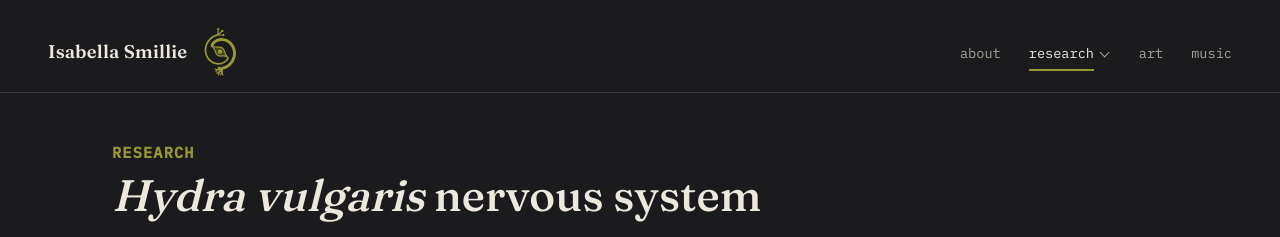
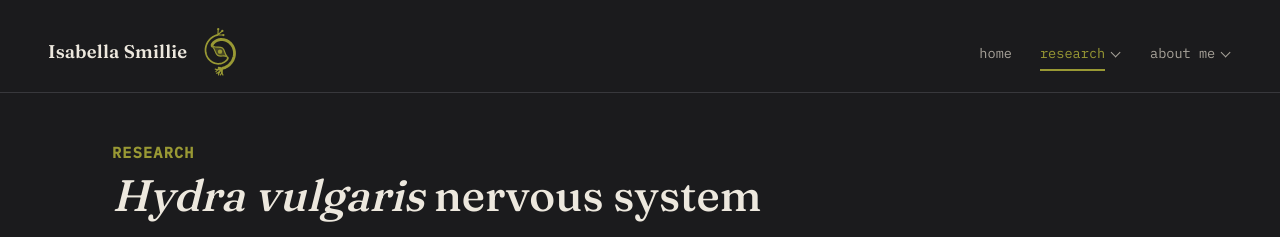
Before and after one commit to isabellasmillie/isabellasmillie.github.io, a Jekyll site: the page built from research/index.md, in a window 1280 px wide. Shown: the top 237 px of the page. Built offline with Jekyll 4.4.1, drawn with Linux system fonts in a browser that asks for light colours.

Commit message:
Update home and about navigation
Co-authored-by: Copilot <223556219+Copilot@users.noreply.github.com>

```diff
--- a/_config.yml
+++ b/_config.yml
@@ -11,14 +11,12 @@ permalink: /blog/:year/:month/:day/:title/
 
 # Nav bar order + labels. Edit this list to add/remove/reorder sections.
 nav:
-  - title: About
+  - title: Home
     url: /
   - title: Research
     url: /research/
-  - title: Art
-    url: /art/
-  - title: Music
-    url: /music/
+  - title: About Me
+    url: /about/
 
 collections:
   posts:
--- a/_includes/nav.html
+++ b/_includes/nav.html
@@ -9,12 +9,22 @@
         {% assign is_active = false %}
         {% if page.url == item.url %}{% assign is_active = true %}{% endif %}
         {% assign slug = item.url | remove: "/" | default: "about" %}
-        <li class="tab tab--{{ slug }}{% if is_active %} tab--active{% endif %}{% if item.title == 'Research' %} tab--research-menu{% endif %}">
+        {% if item.title == "Home" %}{% assign slug = "home" %}{% endif %}
+        <li class="tab tab--{{ slug }}{% if is_active %} tab--active{% endif %}{% if item.title == 'Research' %} tab--research-menu{% elsif item.title == 'About Me' %} tab--about-menu{% endif %}">
           <a href="{{ item.url | relative_url }}">{{ item.title }}</a>
+          {% if item.title == "Research" or item.title == "About Me" %}
+            {% assign menu_slug = slug %}
             {% if item.title == "Research" %}
-            <button class="research-menu__toggle" type="button" aria-label="Toggle research project menu" aria-expanded="false" aria-controls="research-project-menu">
-              <span class="research-menu__chevron" aria-hidden="true"></span>
+              {% assign menu_label = "research project" %}
+              {% assign menu_id = "research-project-menu" %}
+            {% else %}
+              {% assign menu_label = "about me" %}
+              {% assign menu_id = "about-menu" %}
+            {% endif %}
+            <button class="{{ menu_slug }}-menu__toggle" type="button" aria-label="Toggle {{ menu_label }} menu" aria-expanded="false" aria-controls="{{ menu_id }}">
+              <span class="{{ menu_slug }}-menu__chevron" aria-hidden="true"></span>
             </button>
+            {% if item.title == "Research" %}
             <ul class="research-menu__list" id="research-project-menu" aria-label="Research projects">
               <li><a href="https://isabellasmillie.github.io/VirtualHydra/"><span>virtual <em>hydra</em></span></a></li>
               <li><a href="{{ '/research/hydra-learning/' | relative_url }}"><span><em>hydra</em> learning</span></a></li>
@@ -23,6 +33,12 @@
               <li><a href="{{ '/research/think-no-think/' | relative_url }}">think/no think</a></li>
               <li><a href="{{ '/research/miscellaneous-undergraduate-presentations/' | relative_url }}">miscellaneous</a></li>
             </ul>
+            {% else %}
+            <ul class="about-menu__list" id="{{ menu_id }}" aria-label="About me pages">
+              <li class="about-menu__item--art"><a href="{{ '/art/' | relative_url }}">art</a></li>
+              <li class="about-menu__item--music"><a href="{{ '/music/' | relative_url }}">music</a></li>
+            </ul>
+            {% endif %}
           {% endif %}
         </li>
       {% endfor %}
--- a/_layouts/default.html
+++ b/_layouts/default.html
@@ -9,7 +9,7 @@
   <link rel="preconnect" href="https://fonts.googleapis.com">
   <link rel="preconnect" href="https://fonts.gstatic.com" crossorigin>
   <link href="https://fonts.googleapis.com/css2?family=Fraunces:opsz,wght@9..144,400;9..144,500;9..144,600&family=Work+Sans:wght@400;500;600&family=IBM+Plex+Mono:wght@400;500&family=Press+Start+2P&display=swap" rel="stylesheet">
-  <link rel="stylesheet" href="{{ '/assets/css/style.css' | relative_url }}?v=51">
+  <link rel="stylesheet" href="{{ '/assets/css/style.css' | relative_url }}?v=54">
 </head>
 <body{% if page.url contains '/research/' %} class="site-section--research"{% endif %}>
   {% include nav.html %}
--- a/assets/css/style.css
+++ b/assets/css/style.css
@@ -15,7 +15,8 @@
   --text: #ede8de;
   --text-dim: #a8a39a;
 
-  --accent-about:    #c9c3b6; /* neutral parchment tab for the home/about entry */
+  --accent-home:     #c9c3b6;
+  --accent-about:    #88ccee;
   --accent-research: #999934;
   --accent-art:      #aa4599;
   --accent-music:    #5b72c6;
@@ -97,20 +98,23 @@ button:focus-visible {
   transition: color 0.15s ease, border-color 0.15s ease;
 }
 
-.tab--research > a:hover, .tab--research.tab--active > a { color: var(--text); border-color: var(--accent-research); }
+.tab--research > a:hover, .tab--research.tab--active > a { color: var(--accent-research); border-color: var(--accent-research); }
 .tab--art > a:hover, .tab--art.tab--active > a           { color: var(--text); border-color: var(--accent-art); }
 .tab--music > a:hover, .tab--music.tab--active > a       { color: var(--text); border-color: var(--accent-music); }
 .tab--blog > a:hover, .tab--blog.tab--active > a         { color: var(--text); border-color: var(--accent-blog); }
-.tab--about > a:hover, .tab--about.tab--active > a       { color: var(--text); border-color: var(--accent-about); }
+.tab--home > a:hover, .tab--home.tab--active > a         { color: var(--accent-home); border-color: var(--accent-home); }
+.tab--about > a:hover, .tab--about.tab--active > a       { color: var(--accent-about); border-color: var(--accent-about); }
 
-.site-nav .tab--research-menu {
+.site-nav .tab--research-menu,
+.site-nav .tab--about-menu {
   position: relative;
   display: flex;
   align-items: baseline;
   gap: 0.3rem;
 }
 
-.research-menu__toggle {
+.research-menu__toggle,
+.about-menu__toggle {
   display: inline-grid;
   place-items: center;
   padding: 0.2rem 0.15rem 0.35rem;
@@ -120,7 +124,8 @@ button:focus-visible {
   cursor: pointer;
 }
 
-.research-menu__chevron {
+.research-menu__chevron,
+.about-menu__chevron {
   width: 0.45rem;
   height: 0.45rem;
   border-right: 1.5px solid currentColor;
@@ -129,11 +134,13 @@ button:focus-visible {
   transition: transform 0.18s ease;
 }
 
-.research-menu--open .research-menu__chevron {
+.research-menu--open .research-menu__chevron,
+.about-menu--open .about-menu__chevron {
   transform: translateY(0.1rem) rotate(225deg);
 }
 
-.site-nav nav .research-menu__list {
+.site-nav nav .research-menu__list,
+.site-nav nav .about-menu__list {
   position: absolute;
   top: calc(100% - 0.1rem);
   right: 0;
@@ -159,7 +166,8 @@ button:focus-visible {
   transition: opacity 0.18s ease, transform 0.18s ease, visibility 0s linear 0.18s;
 }
 
-.site-nav nav .research-menu--open .research-menu__list {
+.site-nav nav .research-menu--open .research-menu__list,
+.site-nav nav .about-menu--open .about-menu__list {
   opacity: 1;
   visibility: visible;
   pointer-events: auto;
@@ -167,7 +175,8 @@ button:focus-visible {
   transition-delay: 0s;
 }
 
-.site-nav .research-menu__list a {
+.site-nav .research-menu__list a,
+.site-nav .about-menu__list a {
   display: flex;
   flex: 1;
   width: 100%;
@@ -183,7 +192,8 @@ button:focus-visible {
   text-align: center;
 }
 
-.research-menu__list li {
+.research-menu__list li,
+.about-menu__list li {
   display: flex;
 }
 
@@ -195,6 +205,26 @@ button:focus-visible {
 .site-nav .research-menu__list li:hover a,
 .site-nav .research-menu__list li:focus-within a {
   color: var(--accent-research);
+}
+
+.about-menu__item--art:hover,
+.about-menu__item--art:focus-within {
+  background: rgba(170, 69, 153, 0.12);
+}
+
+.site-nav .about-menu__item--art:hover a,
+.site-nav .about-menu__item--art:focus-within a {
+  color: var(--accent-art);
+}
+
+.about-menu__item--music:hover,
+.about-menu__item--music:focus-within {
+  background: rgba(91, 114, 198, 0.12);
+}
+
+.site-nav .about-menu__item--music:hover a,
+.site-nav .about-menu__item--music:focus-within a {
+  color: var(--accent-music);
 }
 
 /* ---- Page shell ---- */
@@ -282,6 +312,10 @@ h2 { font-size: 1.5rem; margin-top: 3rem; }
   background: rgba(91, 114, 198, 0.3);
 }
 
+.index-card--about .index-card__illustration--photo::after {
+  background: rgba(136, 204, 238, 0.2);
+}
+
 .index-card--art {
   grid-template-columns: 120px 4px minmax(0, 1fr);
 }
@@ -312,6 +346,10 @@ h2 { font-size: 1.5rem; margin-top: 3rem; }
   grid-template-columns: 120px 4px minmax(0, 1fr);
 }
 
+.index-card--about {
+  grid-template-columns: 120px 4px minmax(0, 1fr);
+}
+
 .index-card--research .index-card__illustration--photo img {
   object-position: 90% top;
 }
@@ -320,6 +358,7 @@ h2 { font-size: 1.5rem; margin-top: 3rem; }
 .index-card--research .index-card__spine { background: var(--accent-research); }
 .index-card--art .index-card__spine      { background: var(--accent-art); }
 .index-card--music .index-card__spine    { background: var(--accent-music); }
+.index-card--about .index-card__spine    { background: var(--accent-about); }
 .index-card--blog .index-card__spine     { background: var(--accent-blog); }
 
 .index-card > div:last-child {
@@ -339,7 +378,20 @@ h2 { font-size: 1.5rem; margin-top: 3rem; }
 .tab-label--research { color: var(--accent-research); }
 .tab-label--art       { color: var(--accent-art); }
 .tab-label--music     { color: var(--accent-music); }
+.tab-label--about     { color: var(--accent-about); }
 .tab-label--blog      { color: var(--accent-blog); }
+
+.tab-label--about a {
+  color: inherit;
+  text-decoration: none;
+}
+
+.tab-label--about a:hover,
+.tab-label--about a:focus-visible {
+  color: var(--accent-about);
+  text-decoration: underline;
+  text-underline-offset: 0.15em;
+}
 
 .index-card h3 {
   font-size: 1.3rem;
@@ -376,6 +428,8 @@ h2 { font-size: 1.5rem; margin-top: 3rem; }
 .index-card--art h3 a:focus-visible { color: var(--accent-art); }
 .index-card--music h3 a:hover,
 .index-card--music h3 a:focus-visible { color: var(--accent-music); }
+.index-card--about h3 a:hover,
+.index-card--about h3 a:focus-visible { color: var(--accent-about); }
 
 .index-card p {
   color: var(--text-dim);
@@ -408,6 +462,8 @@ h2 { font-size: 1.5rem; margin-top: 3rem; }
 .index-card--art a.more:focus-visible { color: var(--accent-art); border-color: var(--accent-art); }
 .index-card--music a.more:hover,
 .index-card--music a.more:focus-visible { color: var(--accent-music); border-color: var(--accent-music); }
+.index-card--about a.more:hover,
+.index-card--about a.more:focus-visible { color: var(--accent-about); border-color: var(--accent-about); }
 
 /* ---- Section pages ---- */
 .section-list {
```
Also changed, not shown: other parts of _includes/nav.html (+8 -6 lines), about.md (added, +34 -0 lines), index.md (+7 -20 lines). Lines whose indentation alone changed are shown as unchanged.
